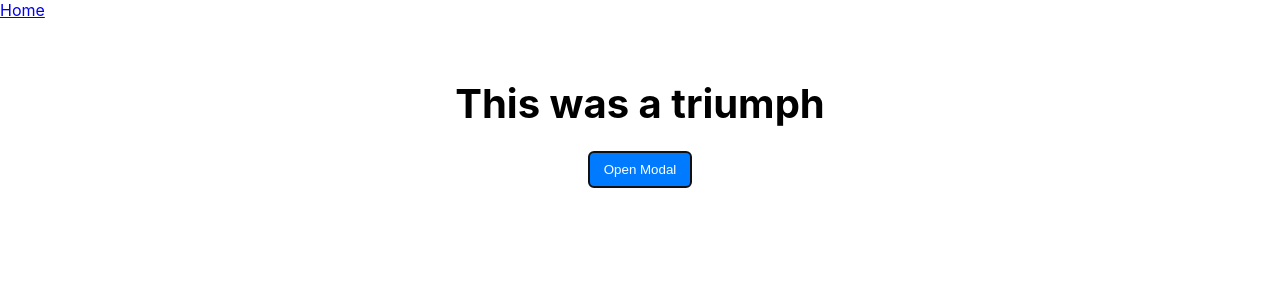
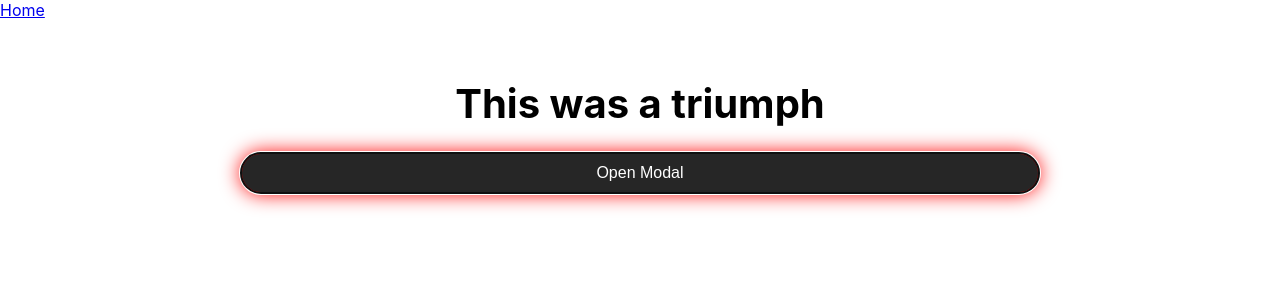
Before and after one commit to robinsonclo1/react-practice, a React (Create React App) app: page /portals in a window 1280 px wide. Shown: the top 300 px of the page. Built offline with nearby package versions, Linux system fonts and the light colour scheme.

Commit message:
updated portals styling

```diff
--- a/src/App.js
+++ b/src/App.js
@@ -11,7 +11,7 @@ function App() {
 
         <Routes>
           <Route path="/" element={<Home />} />
-          <Route path="/useEffect" element={<APISearch />} />
+          <Route path="/apisearch" element={<APISearch />} />
           {/* <Route path="/useContext" element={<UseContextPage />} />
           <Route path="/useReducer" element={<UseReducerPage />} /> */}
           <Route path="/portals" element={<Portals />} />
--- a/src/components/Home.js
+++ b/src/components/Home.js
@@ -16,7 +16,7 @@ const HomePage = () => {
         This application is a collection of demonstrations on various React concepts. Explore each page to see them in action!
       </Description>
       <List>
-        <ListItem><Link to="/useEffect">useEffect</Link> - Understanding side effects in functional components.</ListItem>
+        <ListItem><Link to="/apisearch">API Search</Link> - Debouncing, useEffect, & the github API to create a search.</ListItem>
         <ListItem><Link to="/useContext">useContext</Link> - Explore context API and its magic!</ListItem>
         <ListItem><Link to="/useReducer">useReducer</Link> - Handle complex state logic in components.</ListItem>
         <ListItem><Link to="/portals">Portals</Link> - Break out of the usual DOM hierarchy.</ListItem>
--- a/src/components/Portals.js
+++ b/src/components/Portals.js
@@ -10,12 +10,33 @@ const ModalWrapper = styled.div`
   transform: translate(-50%, -50%);
   width: 80%;
   max-width: 400px;
-  background-color: white;
+  background-color: rgba(0,0,0,0.85);
   padding: 20px;
-  box-shadow: 0px 0px 10px rgba(0, 0, 0, 0.1);
-  border-radius: 8px;
+  border-radius: 50%;
+  border: 2px solid #00f;
+  box-shadow: 0 0 20px #00f;
   z-index: 1000;
+  color: #fff;
+  text-align: center;
 `;
+
+const PortalButton = styled.button`
+  background-color: #000;
+  border: 2px solid red;
+  box-shadow: 0 0 20px red;
+  color: #fff;
+  padding: 10px 20px;
+  font-size: 16px;
+  cursor: pointer;
+  border-radius: 50px;
+  transition: background-color 0.3s, color 0.3s;
+
+  &:hover,
+  &:focus {
+    background-color: rgba(0,0,0,0.85);
+  }
+`;
+
 
 const Modal = ({ children, isModalOpen }) => {
   if (!isModalOpen) return null;
@@ -69,12 +90,11 @@ function Portals() {
   return (
     <Container>
       <Title>This was a triumph</Title>
-      <Button ref={openButtonRef} onClick={() => setModalOpen(true)}>Open Modal</Button>
+      <PortalButton ref={openButtonRef} onClick={() => setModalOpen(true)}>Open Modal</PortalButton>
 
       <ExtraComponent isModalOpen={isModalOpen} setModalOpen={setModalOpen} />
     </Container>
   )
 }
 
-
 export default Portals;
```
